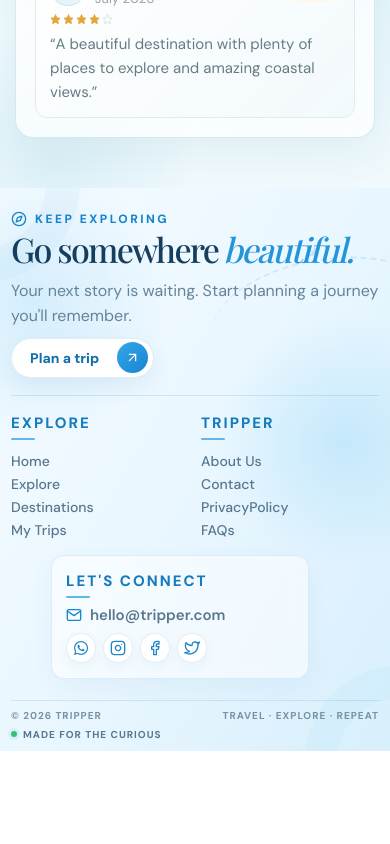
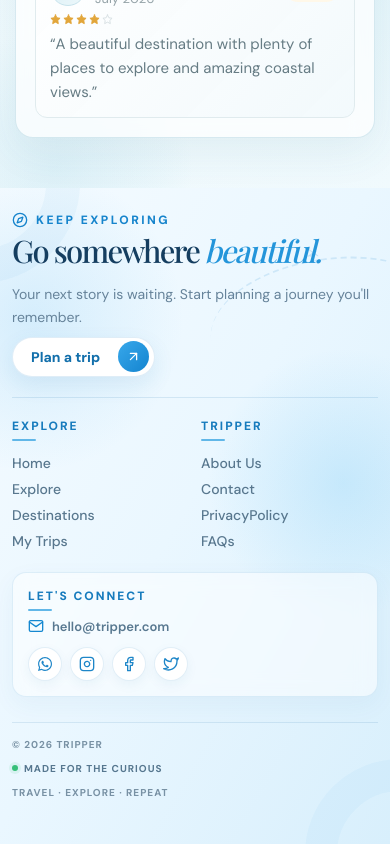
Before and after one commit to ratheesushma890-afk/AI, a React (Vite) app: page / in a window 390 px wide. Shown: the part 10581-11425 px from the top of the page. Before the commit the page ends 11332 px from the top, so only its background shows below. Built offline with nearby package versions, Linux system fonts and the light colour scheme; a web font is replaced by a local one.

Commit message:
update all pages and desing

```diff
--- a/src/components/Navbar.jsx
+++ b/src/components/Navbar.jsx
@@ -32,7 +32,6 @@ const Navbar = () => {
     const handleScroll = () => {
       const currentScrollY = window.scrollY;
 
-      // Page ke bilkul top par navbar visible
       if (currentScrollY <= 20) {
         setShowNavbar(true);
       }
@@ -168,16 +167,7 @@ const Navbar = () => {
           </NavLink>
 
 
-          <NavLink
-            to="/privacy-policy"
-            className={({ isActive }) =>
-              `trip-nav-link ${
-                isActive ? "active" : ""
-              }`
-            }
-          >
-            Privacy Policy
-          </NavLink>
+
 
         </div>
 
@@ -288,13 +278,7 @@ const Navbar = () => {
         >
           My Trips
         </NavLink>
-        <NavLink
-          to="/privacy-policy"
-          onClick={closeMenu}
-          className="mobile-nav-link"
-        >
-          Privacy Policy
-        </NavLink>
+
 
 
 
--- a/src/components/TravelFooter.css
+++ b/src/components/TravelFooter.css
@@ -839,3 +839,231 @@
     font-size: 10px;
   }
 }
+
+
+
+/* =========================================================
+   FOOTER MOBILE CUT FIX
+   ADD THIS AT THE VERY END OF TravelFooter.css
+========================================================= */
+
+@media (max-width: 700px) {
+
+  .travel-footer {
+    width: 100%;
+    height: auto;
+    min-height: auto;
+    overflow-x: hidden;
+    overflow-y: visible;
+    padding-bottom: 20px;
+  }
+
+  .footer-container {
+    width: calc(100% - 28px);
+    max-width: 100%;
+    height: auto;
+    margin: 0 auto;
+    padding: 24px 0 20px;
+  }
+
+  /* ================= TOP ================= */
+
+  .footer-top {
+    width: 100%;
+    display: flex;
+    flex-direction: column;
+    align-items: flex-start;
+    gap: 16px;
+    padding-bottom: 20px;
+  }
+
+  .footer-heading {
+    width: 100%;
+  }
+
+  .footer-heading h2 {
+    width: 100%;
+    font-size: 34px;
+    line-height: 1.08;
+    white-space: normal;
+  }
+
+  .footer-cta {
+    width: 100%;
+    max-width: 100%;
+  }
+
+  .footer-cta p {
+    width: 100%;
+    max-width: 100%;
+    font-size: 15px;
+    line-height: 1.6;
+  }
+
+  /* ================= LINKS ================= */
+
+  .footer-links-area {
+    width: 100%;
+    display: grid;
+    grid-template-columns: 1fr 1fr;
+    gap: 22px 18px;
+    padding: 20px 0;
+  }
+
+  .footer-links {
+    width: 100%;
+    min-width: 0;
+  }
+
+  .footer-links h4,
+  .footer-connect h4 {
+    font-size: 13px;
+  }
+
+  .footer-links a {
+    max-width: 100%;
+    font-size: 14px;
+    line-height: 1.5;
+    overflow-wrap: anywhere;
+  }
+
+  /* ================= CONNECT BOX ================= */
+
+  .footer-connect {
+    grid-column: 1 / -1;
+
+    width: 100%;
+    max-width: 100%;
+
+    margin: 0;
+
+    padding: 16px;
+
+    justify-self: stretch;
+
+    border-radius: 14px;
+  }
+
+  .footer-email {
+    width: 100%;
+    max-width: 100%;
+
+    font-size: 14px;
+
+    overflow-wrap: anywhere;
+    word-break: break-word;
+  }
+
+  .footer-social {
+    display: flex;
+    flex-wrap: wrap;
+    gap: 8px;
+    margin-top: 12px;
+  }
+
+  .footer-social a {
+    width: 34px;
+    height: 34px;
+    flex-shrink: 0;
+  }
+
+  /* ================= BOTTOM ================= */
+
+  .footer-bottom {
+    width: 100%;
+    min-height: auto;
+
+    display: flex;
+    flex-direction: column;
+    align-items: flex-start;
+
+    gap: 9px;
+
+    margin-top: 5px;
+    padding: 14px 0 5px;
+
+    font-size: 11px;
+    line-height: 1.5;
+
+    overflow: visible;
+  }
+
+  .footer-bottom > span,
+  .footer-bottom-center {
+    width: 100%;
+    max-width: 100%;
+
+    text-align: left;
+
+    white-space: normal;
+    overflow-wrap: anywhere;
+  }
+
+  .footer-bottom-center {
+    order: initial;
+    justify-content: flex-start;
+  }
+
+  .admin-login-footer-btn {
+    height: 32px;
+    padding: 0 14px;
+    font-size: 11px;
+  }
+}
+
+
+/* =========================================================
+   SMALL MOBILE
+========================================================= */
+
+@media (max-width: 430px) {
+
+  .travel-footer {
+    padding-bottom: 18px;
+  }
+
+  .footer-container {
+    width: calc(100% - 24px);
+    padding-bottom: 18px;
+  }
+
+  .footer-heading h2 {
+    font-size: 31px;
+    line-height: 1.1;
+  }
+
+  .footer-cta p {
+    font-size: 14px;
+  }
+
+  .footer-links-area {
+    grid-template-columns: 1fr 1fr;
+    gap: 20px 12px;
+  }
+
+  .footer-links h4,
+  .footer-connect h4 {
+    font-size: 12px;
+  }
+
+  .footer-links a {
+    font-size: 14px;
+  }
+
+  .footer-connect {
+    width: 100%;
+    max-width: 100%;
+    margin: 0;
+    padding: 15px;
+  }
+
+  .footer-email {
+    font-size: 13px;
+  }
+
+  .footer-bottom {
+    width: 100%;
+    padding-bottom: 8px;
+    font-size: 10px;
+  }
+}
--- a/src/pages/Explore.jsx
+++ b/src/pages/Explore.jsx
@@ -300,17 +300,7 @@ const Explore = () => {
           </div>
 
 
-          <Link
-            to="/explore"
-            className="tripExplore-headingLink"
-          >
-            View all destinations
 
-            <span className="tripExplore-headingCircle">
-              <FiArrowUpRight />
-            </span>
-
-          </Link>
 
         </div>
 
```
